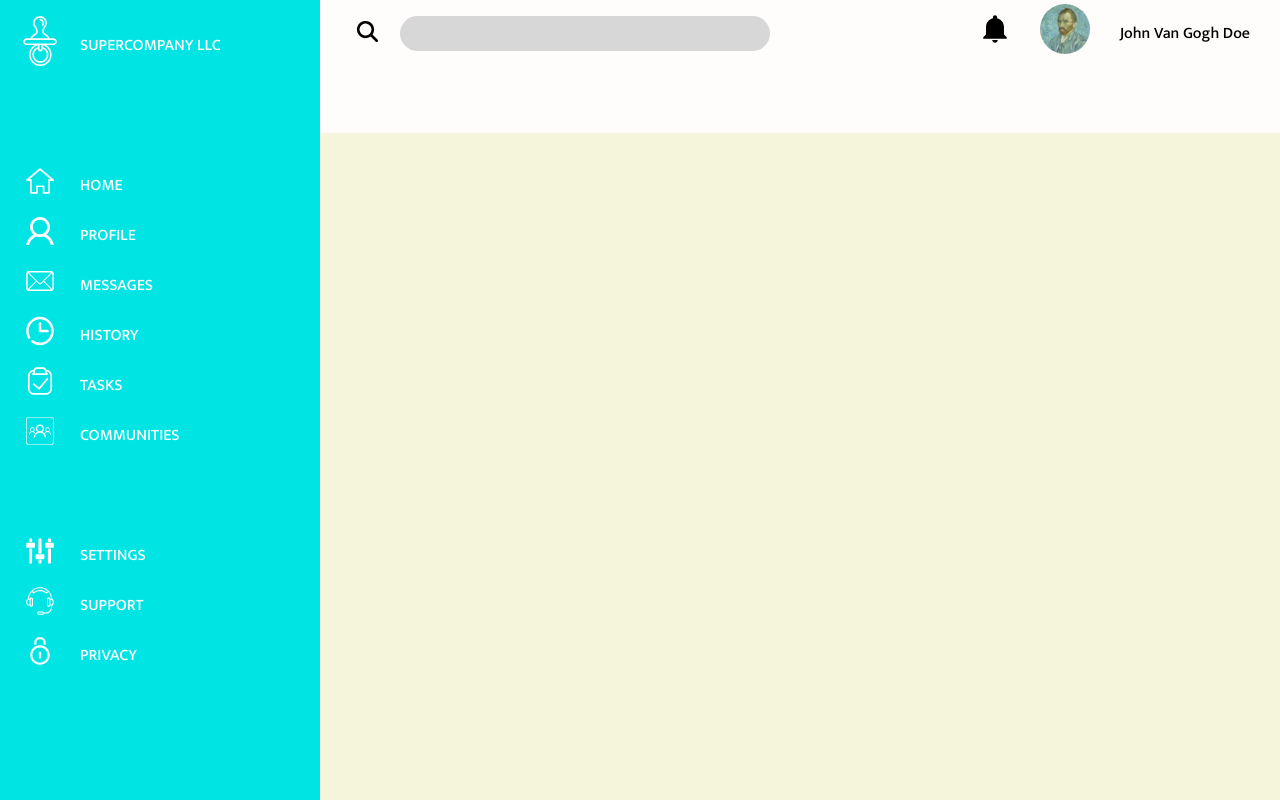
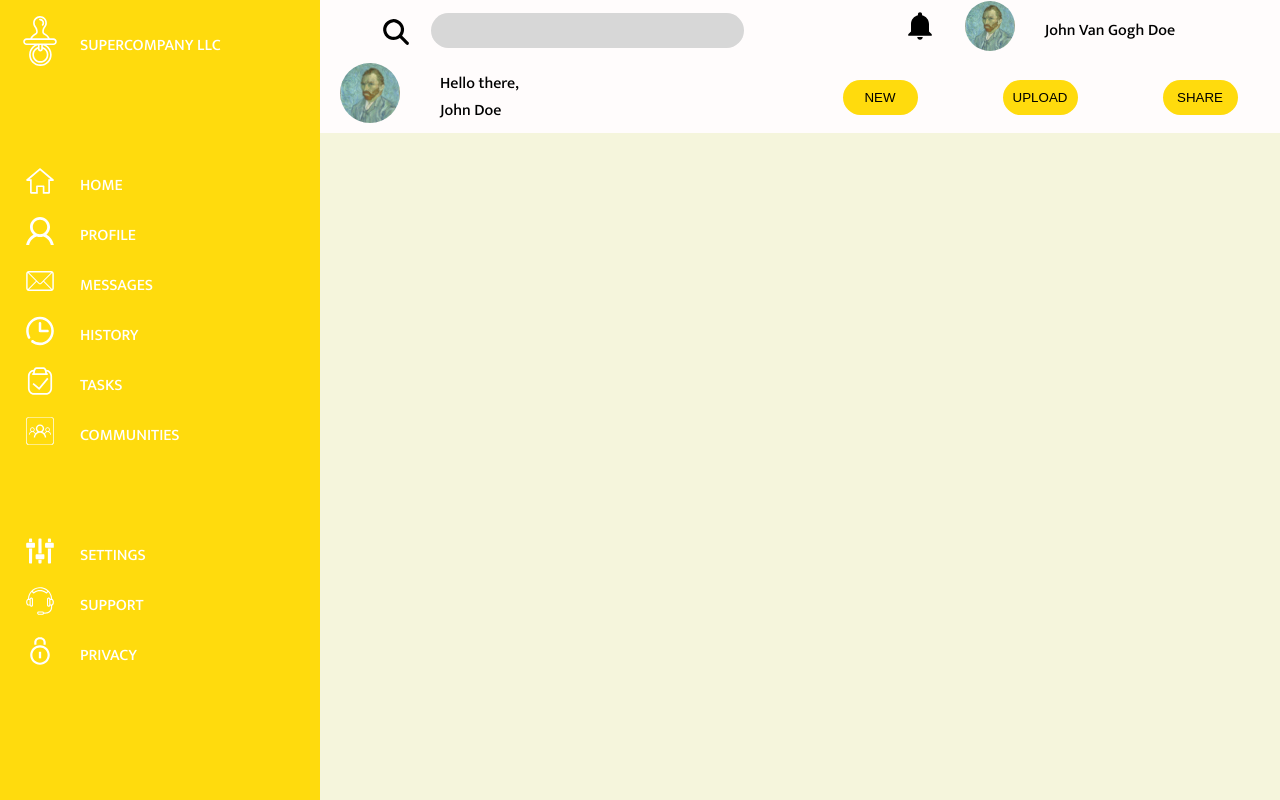
Before and after one commit to sashaij/admin_dashboard, a plain HTML site: page index.html in a window 1280 px wide. Drawn offline with Linux system fonts and the light colour scheme.

Commit message:
Add greeting section, buttons section to the header content

```diff
--- a/index.html
+++ b/index.html
@@ -32,17 +32,25 @@
     </div>
     <div class="header">
         <div class="search">
-            <div id="search-button">
                 <button id="search-button"><img id="search-img" src="images/search.svg" alt=""></button>
-            </div>
-            <div id="search-cont">
                 <input id="search-field" type="search">
-            </div>
         </div>
         <div class="user-section">
             <div id="notifications"><img id="notifications-img" src="images/notifications.svg" alt="notifications"></div>
             <div id="user-pic"><img id="user-pic-img" src="images/user-pic.jpg" alt="user picture"></div>
             <div id="user-name">John Van Gogh Doe</div>
+        </div>
+        <div class="greeting">
+            <div id="profile-pic"><img id="profile-image" src="images/user-pic.jpg" alt="profile picture"></div>
+            <div id="greeting-cont">
+                <div id="greeting-phraze">Hello there,</div>
+                <div id="profile-name">John Doe</div>
+            </div>
+        </div>
+        <div class="header-buttons">
+            <button class="header-button" id="new">NEW</button>
+            <button class="header-button" id="upload">UPLOAD</button>
+            <button class="header-button" id="share">SHARE</button>
         </div>
     </div>
     <div class="main">
--- a/style.css
+++ b/style.css
@@ -2,6 +2,10 @@
 html {
     height: 100%;
     margin: 0;
+}
+
+:root {
+    --secondary-color: #ffdb0d;
 }
 
 /*
@@ -23,7 +27,7 @@ body {
     font-family: 'Mukta', sans-serif, Arial, Helvetica, sans-serif;
 }
 
-@media (min-width: 680px) {
+@media (min-width: 532px) {
     body {
         grid-template-columns: 1fr 3fr;
     }
@@ -43,22 +47,30 @@ body {
         grid-template-columns: 1fr 3fr;
     }
 
-    div.header {
+/*     div.header {
         display: grid;
-        grid-template-rows: repeat(2, 1fr);
-        grid-template-columns: repeat(2, 1fr);
+        grid-template-rows: repeat(auto-fit, 1fr);
+        grid-template-columns: repeat(auto-fit, 50%);
+    } */
+
+    div#search-cont > #search-field {
+        min-width: 0;
     }
 
     div.user-section {
         /* min-width: 340px; */
+        justify-content: flex-end;
+        margin: 0 20px 0 20px;
     }
 
     div#notifications {
+        min-width: 30px;
         width: 30px;
         height: auto;
     }
 
     div#notifications-image {
+        min-width: 30px;
         width: 30px;
         height: auto;
     }
@@ -73,10 +85,14 @@ body {
         font-size: 1rem;
     }
 
+    div#greet-user-name {
+        display: block;
+    }
+
 }
 
 .sidebar {
-    background-color: rgb(0, 228, 228);
+    background-color: var(--secondary-color);
     grid-row: span 2;
     display: grid;
     grid-template-rows: 90px 70px repeat(6, 50px) 70px repeat(3, 50px);
@@ -100,14 +116,60 @@ body {
 
 .header {
     display: grid;
-    grid-template-rows: repeat(3, 1fr);
-    grid-template-columns: 100%;
-    min-width: 410px;
+    grid-template-rows: repeat(auto-fit, 1fr);
+    grid-template-columns: repeat(auto-fit, 50%);
+    min-width: 450px;
+    justify-items: center;
+    align-items: center;
 }
+
+/* -------------greeting---------------- */
+    .greeting {
+        display: flex;
+        flex-direction: row;
+        align-items: center;
+        justify-content: start;
+        gap: 40px;
+        margin-left: 40px;
+        width: 100%;
+    }
+
+    .greeting-cont {
+        display: flex;
+        flex-direction: column;
+        justify-content: center;
+    }
+
+    #profile-image {
+        width: 60px;
+        height: auto;
+        border-radius: 50px;
+    }
+/* -------------greeting---------------- */
+
+/* -------------header-buttons---------- */
+
+.header-button {
+    border-style: none;
+    border-radius: 50px;
+    background-color: var(--secondary-color);
+    width: 80px;
+    height: 35px;
+}
+
+.header-buttons {
+    display: flex;
+    flex-direction: row;
+    justify-content: space-around;
+    align-items: center;
+    width: 100%;
+}
+
+/* -------------header-buttons---------- */
 
 /*--------------search----------------*/
 
-.search {
+ .search {
     display: flex;
     flex-direction: row;
     align-items: center;
@@ -117,10 +179,13 @@ body {
 }
 
 #search-button {
-    width: 35px;
+    display: block;
+    width: 40px;
     height: auto;
     border-style: none;
     background-color: inherit;
+    grid-row: 1 / 1;
+    grid-column: 1 / 1;
 }
 
 #search-img {
@@ -129,15 +194,21 @@ body {
 }
 
 #search-field {
-    width: 100%;
+    width: 313px;
+    display: block;
+    /* margin-left: 35px ; */
+    padding: 0;
     height: 35px;
     border-radius: 50px;
     border-style: none;
     background-color: #d7d7d7;
+    grid-row: 1 / 1;
+    grid-column: 2 / 2;
 }
 
 #search-cont {
     width: 100%;
+    /* margin-left: 30px; */
 }
 
 /*--------------search----------------*/
@@ -147,18 +218,18 @@ body {
         display: flex;
         flex-direction: row;
         align-items: center;
-        justify-content: flex-end;
+        justify-content: flex-start;
         gap: 30px;
-        margin: 0 30px 0 30px;
+        margin-left: 50px;
     }
 
     #notifications {
-        width: 50px;
+        width: 40px;
         height: auto;
     }
 
     #notifications-image {
-        width: 50px;
+        width: 40px;
         height: auto;
     }
 
@@ -170,6 +241,38 @@ body {
 
     #user-name {
         font-size: 1.8rem;
+    }
+
+    #profile-template {
+        display: flex;
+        flex-direction: row;
+        justify-content: flex-start;
+        margin-left: 30px;
+        gap: 30px;
+        grid-row: 2 / 2;
+        grid-column: 2 / 2;
+        justify-self: start;
+    }
+
+    #buttons-bar {
+        display: flex;
+        flex-direction: row;
+        grid-row: 3 / 3;
+        grid-column: 2 / 2;
+        justify-content: space-around;
+        width: 100%;
+    }
+
+    .header-button {
+        border: none;
+        background-color: var(--secondary-color);
+        width: 75px;
+        height: 35px;
+        border-radius: 50px;
+    }
+
+    #greet-user-name {
+        display: none;
     }
 /*--------------notifications & user profile--------------*/
 
```
